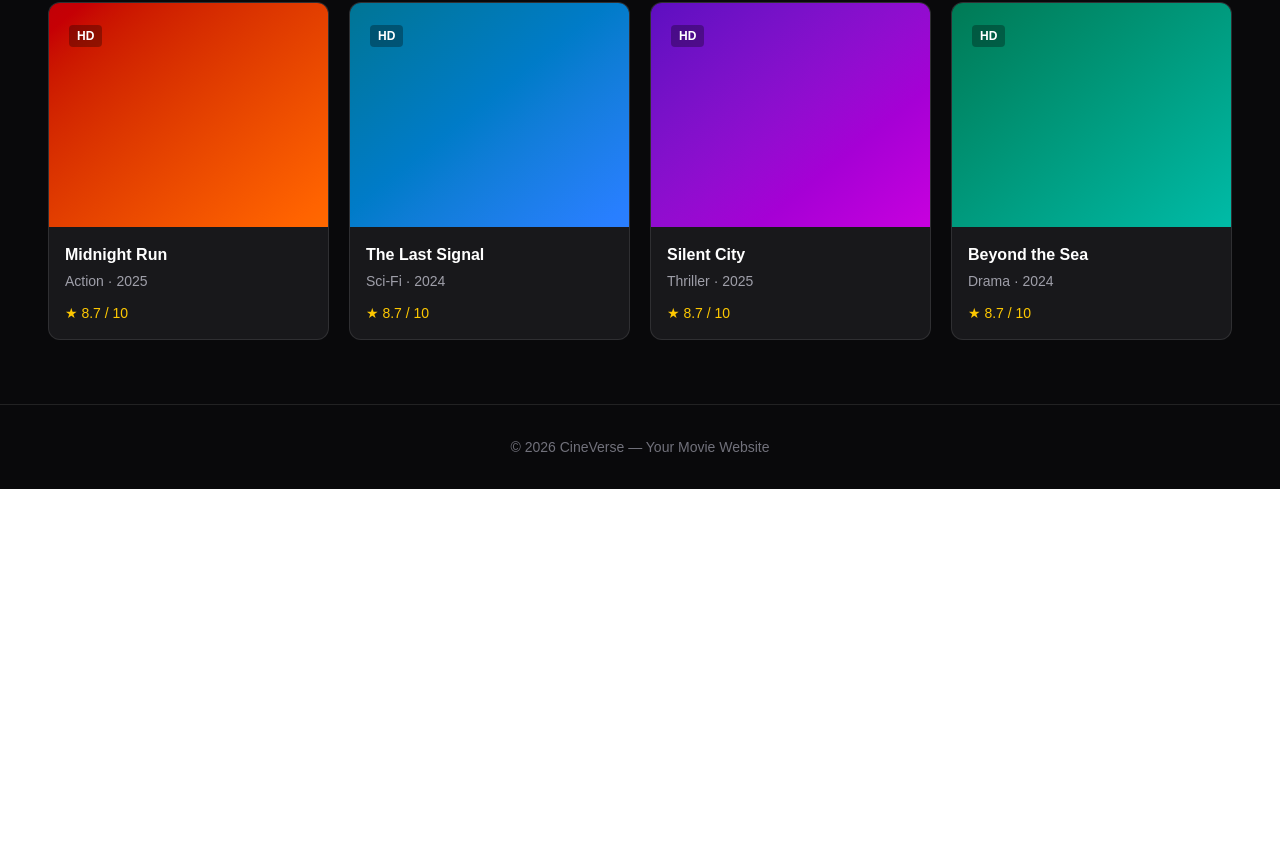
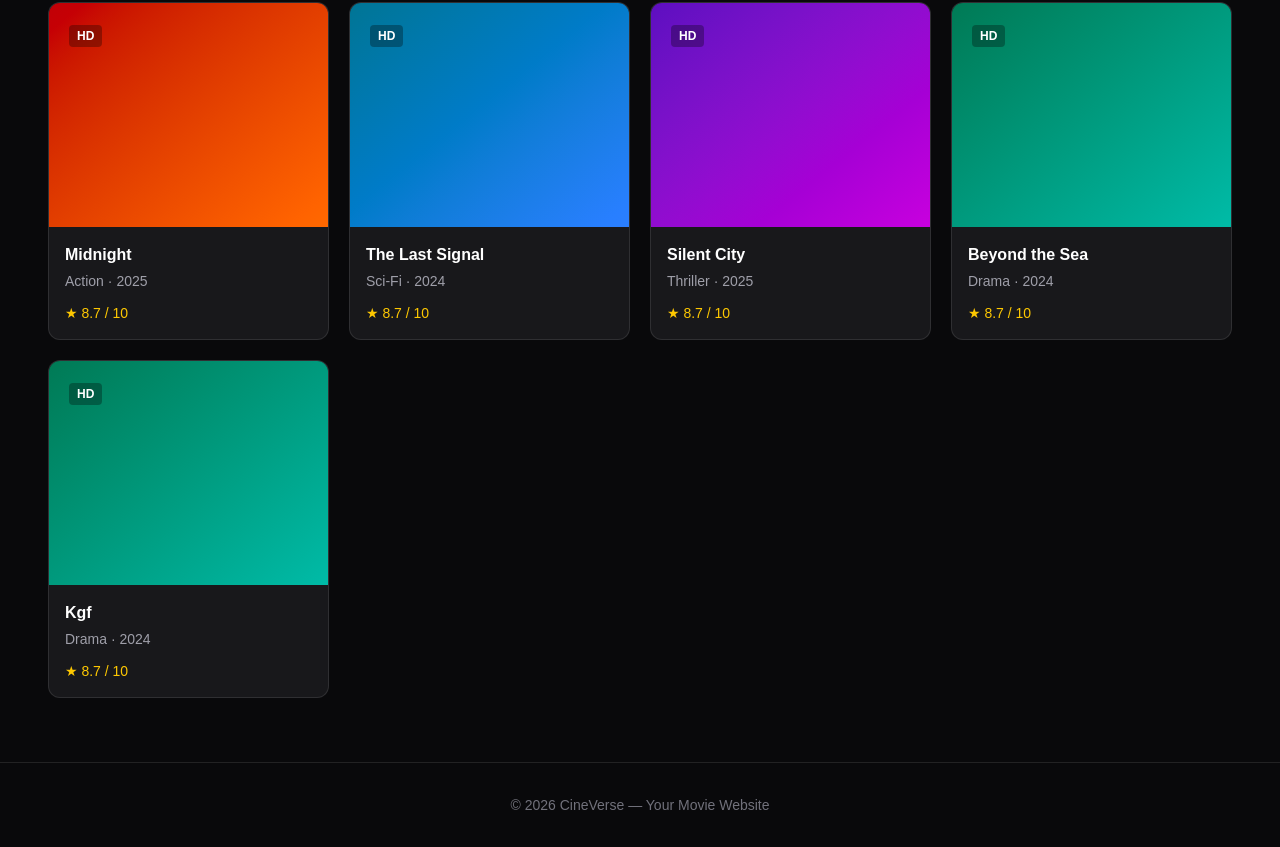
Before and after one commit to chandan23114/movie-website, a Next.js app: page / in a window 1280 px wide. Shown: the part 813-1660 px from the top of the page. Before the commit the page ends 1302 px from the top, so only its background shows below. Built offline with nearby package versions, Linux system fonts and the light colour scheme.

Commit message:
Add KGF movie and fix navbar

```diff
--- a/app/page.tsx
+++ b/app/page.tsx
@@ -1,10 +1,11 @@
 const movies = [
-  { title: "Midnight Run", genre: "Action", year: "2025", color: "from-red-700 to-orange-500" },
+  { title: "Midnight", genre: "Action", year: "2025", color: "from-red-700 to-orange-500" },
   { title: "The Last Signal", genre: "Sci-Fi", year: "2024", color: "from-cyan-700 to-blue-500" },
   { title: "Silent City", genre: "Thriller", year: "2025", color: "from-violet-800 to-fuchsia-600" },
   { title: "Beyond the Sea", genre: "Drama", year: "2024", color: "from-emerald-700 to-teal-500" },
+  { title: "Kgf", genre: "Drama", year: "2024", color: "from-emerald-700 to-teal-500" },
+
 ];
-
 export default function Home() {
   return (
     <main className="min-h-screen bg-zinc-950 text-white">
@@ -13,7 +14,7 @@ export default function Home() {
         <div className="hidden gap-7 text-sm text-zinc-300 md:flex">
           <a href="#home">Home</a>
           <a href="#movies">Movies</a>
-          <a href="#genres">Genres</a>s
+          <a href="#genres">Genres</a>
         </div>
         <button className="rounded-full bg-red-600 px-4 py-2 text-sm font-semibold hover:bg-red-500">
           Sign In
```
